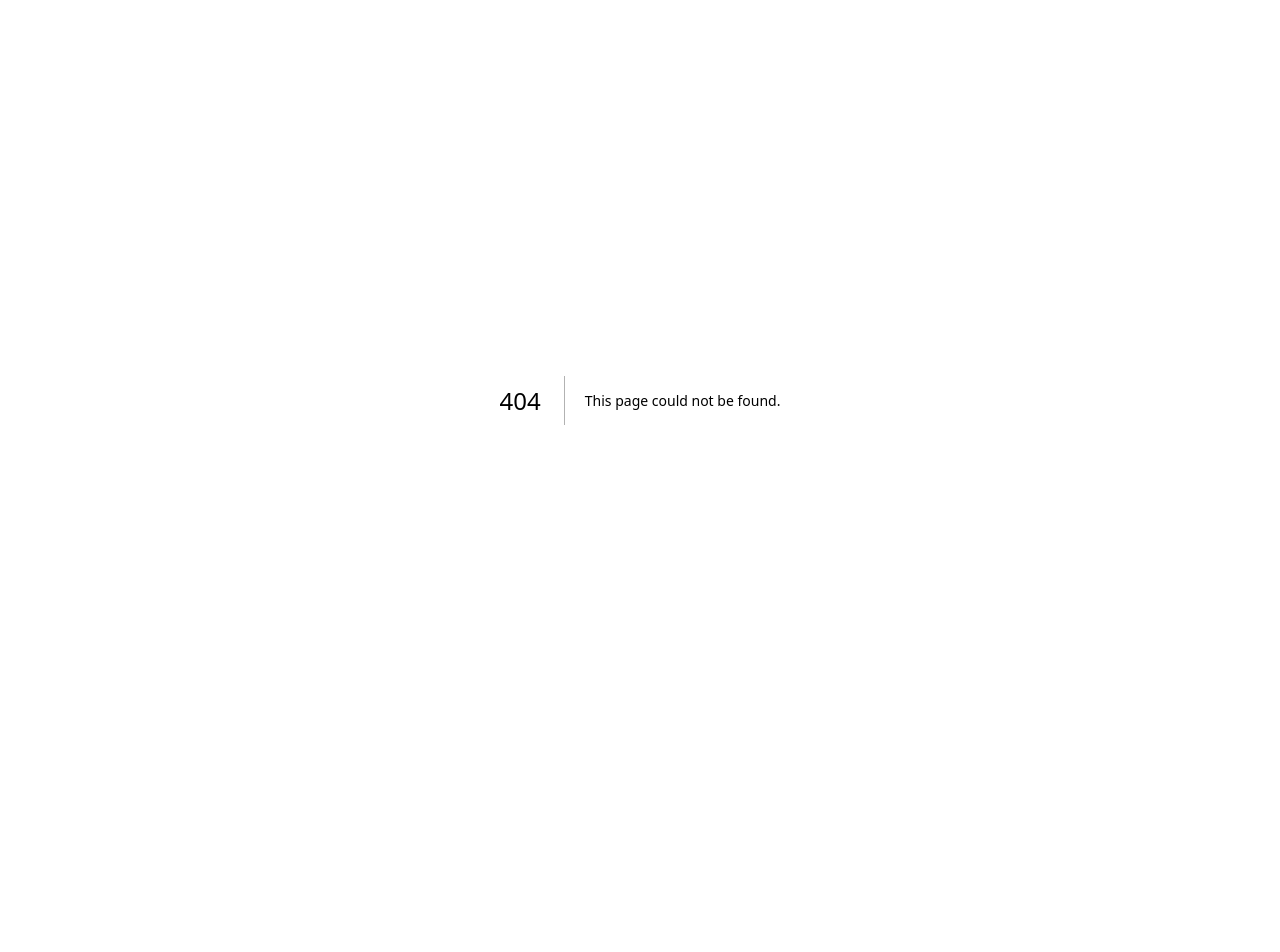
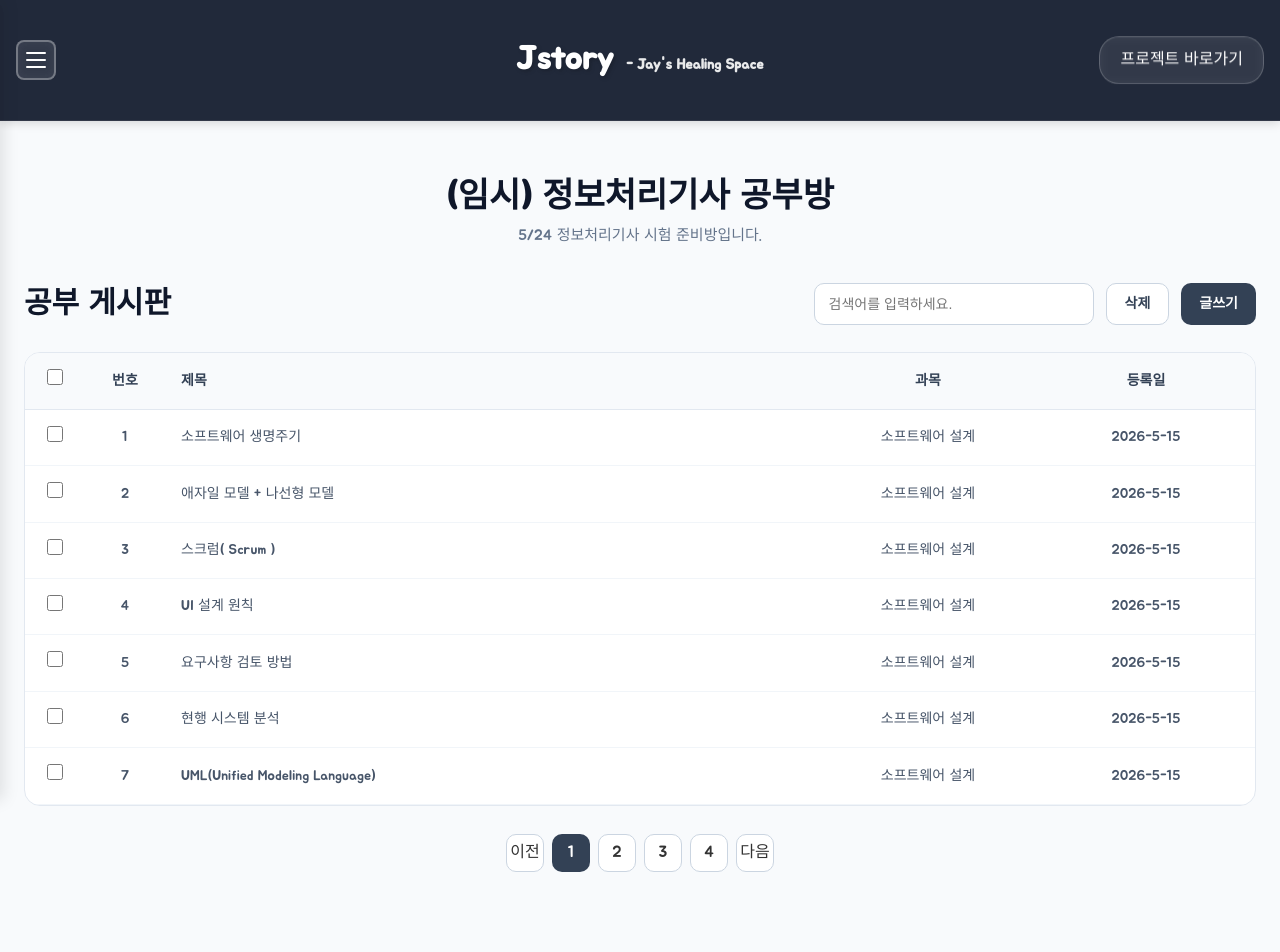
Before and after one commit to tuy112/jstory-next, a Next.js app: page /study-room in a window 1280 px wide. Before the commit this address had no page. Shown: the top 952 px of the page. Before the commit the page ends 800 px from the top, so only its background shows below. Built offline with nearby package versions, Linux system fonts and the light colour scheme.

Commit message:
feat : 공부방 > 페이지 추가
상세페이지(공부방) 페이지 신규 추가

```diff
--- /dev/null
+++ b/app/study-room/Study.module.css
@@ -0,0 +1,50 @@
+.studyModal {
+    max-width: 800px !important;
+    min-height: 700px;
+    padding: 40px;
+}
+
+.modalContent {
+    display: flex;
+    flex-direction: column;
+    height: 100%;
+}
+
+.modalInfo {
+    display: flex;
+    gap: 20px;
+    margin-bottom: 40px;
+    font-size: 14px;
+    color: #8c8c8c;
+}
+
+.modalBody {
+    flex: 1;
+    overflow-y: auto;
+    line-height: 1.8;
+    font-size: 16px;
+    color: #333;
+    white-space: pre-wrap;
+}
+
+.modalFooter {
+    display: flex;
+    justify-content: flex-end;
+    margin-top: 30px;
+}
+
+.editButton {
+    border: none;
+    border-radius: 12px;
+    padding: 12px 24px;
+    background: #1e2b4f;
+    color: #fff;
+    font-size: 15px;
+    font-weight: 600;
+    cursor: pointer;
+    transition: 0.2s;
+}
+
+.editButton:hover {
+    opacity: 0.9;
+}
--- /dev/null
+++ b/app/study-room/page.tsx
@@ -0,0 +1,149 @@
+'use client';
+
+import { useState } from 'react';
+
+import styles from './Study.module.css';
+
+import DetailPageLayout from '../src/components/layout/DetailPageLayout';
+
+import Board from '../src/components/board/Board';
+import BoardToolbar from '../src/components/board/BoardToolbar';
+import BoardPagination from '../src/components/board/BoardPagination';
+
+import CommonModal from '../src/components/common/Modal/Modal';
+
+import {
+    studyBoardData,
+    StudyBoardItem,
+} from '../data/study';
+
+export default function StudyPage() {
+
+    const [search, setSearch] = useState('');
+
+    // 상세 모달
+    const [selectedItem, setSelectedItem] =
+        useState<StudyBoardItem | null>(null);
+
+    const [isOpen, setIsOpen] = useState(false);
+
+    // 검색
+    const filteredData = studyBoardData.filter((item) =>
+        item.title
+            .toLowerCase()
+            .includes(search.toLowerCase())
+    );
+
+    // 게시글 클릭
+    const handleRowClick = (
+        item: StudyBoardItem
+    ) => {
+        setSelectedItem(item);
+        setIsOpen(true);
+    };
+
+    // 페이지 처리
+    const [currentPage, setCurrentPage] = useState(1);
+    const pageSize = 7;
+
+    const totalPage = Math.ceil(
+        filteredData.length / pageSize
+    );
+
+    const pagedData = filteredData.slice(
+        (currentPage - 1) * pageSize,
+        currentPage * pageSize
+    );
+
+    return (
+        <>
+            <DetailPageLayout
+                title="(임시) 정보처리기사 공부방"
+                description="5/24 정보처리기사 시험 준비방입니다."
+            >
+                <BoardToolbar
+                    title="공부 게시판"
+                    search={search}
+                    onChangeSearch={setSearch}
+                    onClickDelete={() => {
+                        alert('삭제 기능 미구현');
+                    }}
+                    onClickWrite={() => {
+                        alert('글쓰기 기능 미구현');
+                    }}
+                />
+
+                <Board
+                    columns={[
+                        {
+                            key: 'title',
+                            label: '제목',
+                            width: '60%',
+                        },
+                        {
+                            key: 'subject',
+                            label: '과목',
+                            width: '20%',
+                            align: 'center',
+                        },
+                        {
+                            key: 'createdAt',
+                            label: '등록일',
+                            width: '20%',
+                            align: 'center',
+                        },
+                    ]}
+                    data={pagedData}
+                    onRowClick={(row) =>
+                        handleRowClick(
+                            row as StudyBoardItem
+                        )
+                    }
+                />
+
+                <BoardPagination
+                    currentPage={currentPage}
+                    totalPage={totalPage}
+                    onChangePage={(page) => {
+                        setCurrentPage(page);
+                    }}
+                />
+            </DetailPageLayout>
+
+            {/* 상세 모달 */}
+            <CommonModal
+                open={isOpen}
+                onClose={() => setIsOpen(false)}
+                title={selectedItem?.title}
+                className={styles.studyModal}
+            >
+                {selectedItem && (
+                    <div className={styles.modalContent}>
+
+                        <div className={styles.modalInfo}>
+                            <span>ID : {selectedItem.id}</span>
+                            <span>과목 :{selectedItem.subject}</span>
+                            <span>작성일 :{selectedItem.createdAt}</span>
+                        </div>
+
+                        <div className={styles.modalBody}>
+                            {selectedItem.content}
+                        </div>
+
+                        <div className={styles.modalFooter}>
+                            <button
+                                className={styles.editButton}
+                                onClick={() => {
+                                    alert('수정 기능 준비중');
+                                }}
+                            >
+                                수정
+                            </button>
+                        </div>
+
+                    </div>
+                )}
+            </CommonModal>
+        </>
+    );
+}
```
